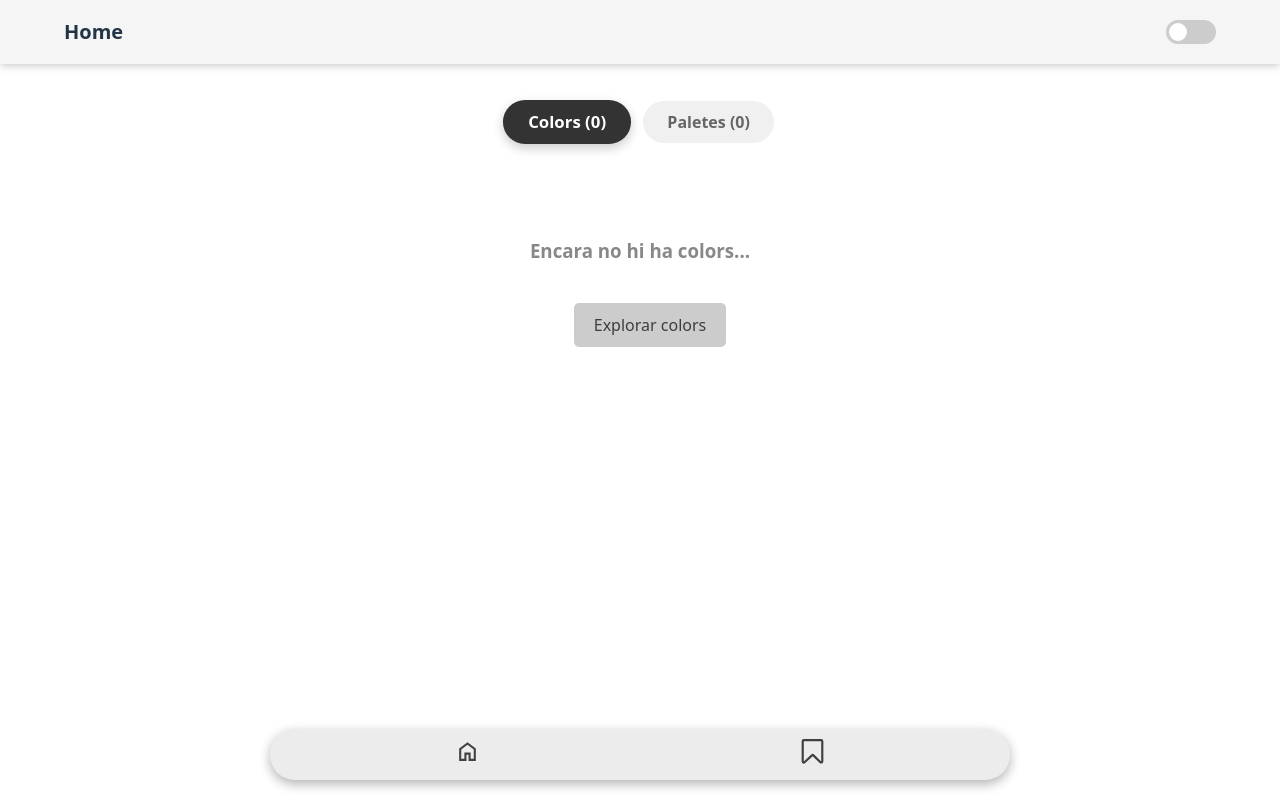
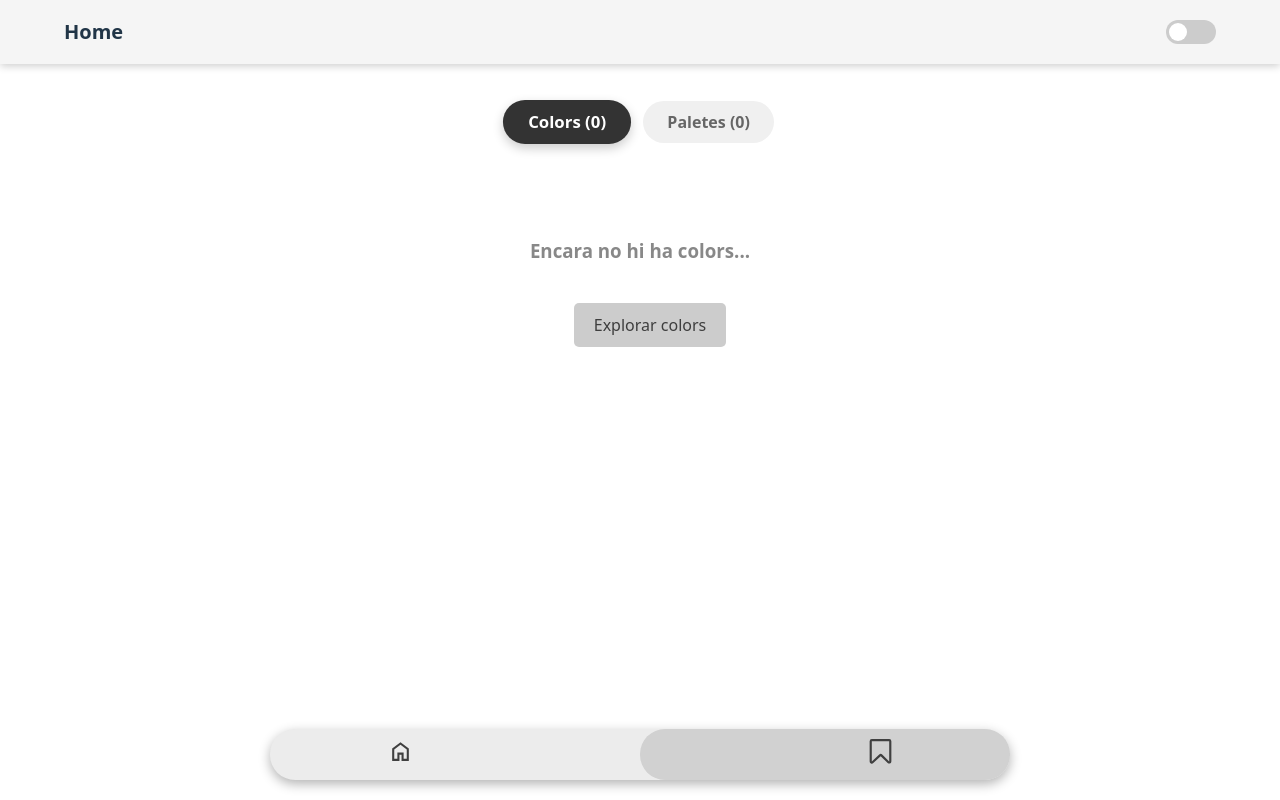
Before and after one commit to Polsacadas/ColorsApp, a React (Vite) app in the folder siratone/: page /FavoritesPage in a window 1280 px wide. Built offline with nearby package versions, Linux system fonts and the light colour scheme.

Commit message:
footer switch animation

```diff
--- a/siratone/src/components/Footer.css
+++ b/siratone/src/components/Footer.css
@@ -3,22 +3,53 @@
 position: fixed;
 bottom: 20px;
 left: 50%;
+
 transform: translateX(-50%);
 background-color: #ececec;
 padding: 10px 50px;
 border-radius: 25px;
 display: flex;
-    justify-content: center;
+gap: 50%;
+justify-content: space-between;
 align-items: center;
-    gap: 50%;
+
 box-shadow: 0 4px 12px rgba(0,0,0,0.3);
+
 }
+
+
+.active-indicator {
+position: absolute;
+ top: 0;
+ left: 0;
+bottom: 0;
+width: 50%;
+height: 100%;
+background-color: #d1d1d1;
+border-radius: 25px;
+transition: transform 0.3s ease-in-out;
+z-index: -1;
+    }
+    .is-active-home {
+ transform: translateX(0);
+    }
+    .is-active-favorites {
+transform: translateX(100%);
+    }
+
+
+
 
 .footer-button {
     background: none;
     border: none;
     padding: 0;
     cursor: pointer;
+
+    z-index: 2;
+
+    flex-grow: 1;
+    text-align: center;
 
 }
 
--- a/siratone/src/components/Footer.jsx
+++ b/siratone/src/components/Footer.jsx
@@ -1,17 +1,24 @@
 import './Footer.css';
-import { Link } from 'react-router-dom'; //------------
+import { Link, useLocation } from 'react-router-dom';
 
 function Footer() {
+    const location = useLocation();
+    const currentPath = location.pathname;
+    const isFavoritesActive = currentPath === '/FavoritesPage';
+
     return (
       <div className="footer">
-        <Link to="/" className="footer-button"> {/* Link para Home */}
+        <div
+        className={`active-indicator ${isFavoritesActive ? 'is-active-favorites' : 'is-active-home'}`}
+        ></div>
+        <Link to="/" className="footer-button">
           <img src="/icons/home.svg" alt="Home" />
         </Link>
-        <Link to="/FavoritesPage" className="footer-button"> {/* Link para Favorits */}
+        <Link to="/FavoritesPage" className="footer-button">
           <img src="/icons/save.svg" alt="Guardados" />
         </Link>
       </div>
-    );
+      );
 }
 
 export default Footer;
```
Lines whose indentation alone changed are shown as unchanged.
